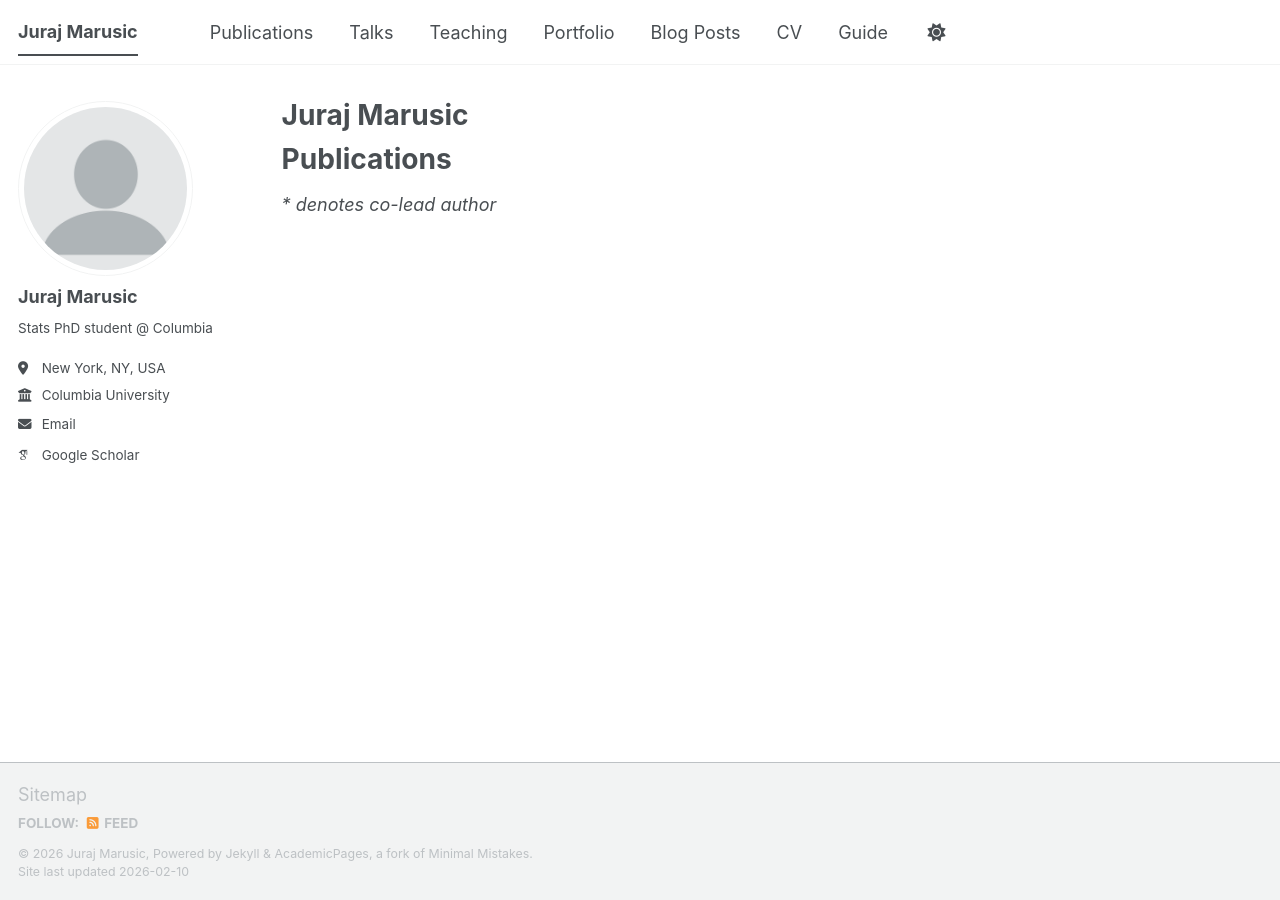
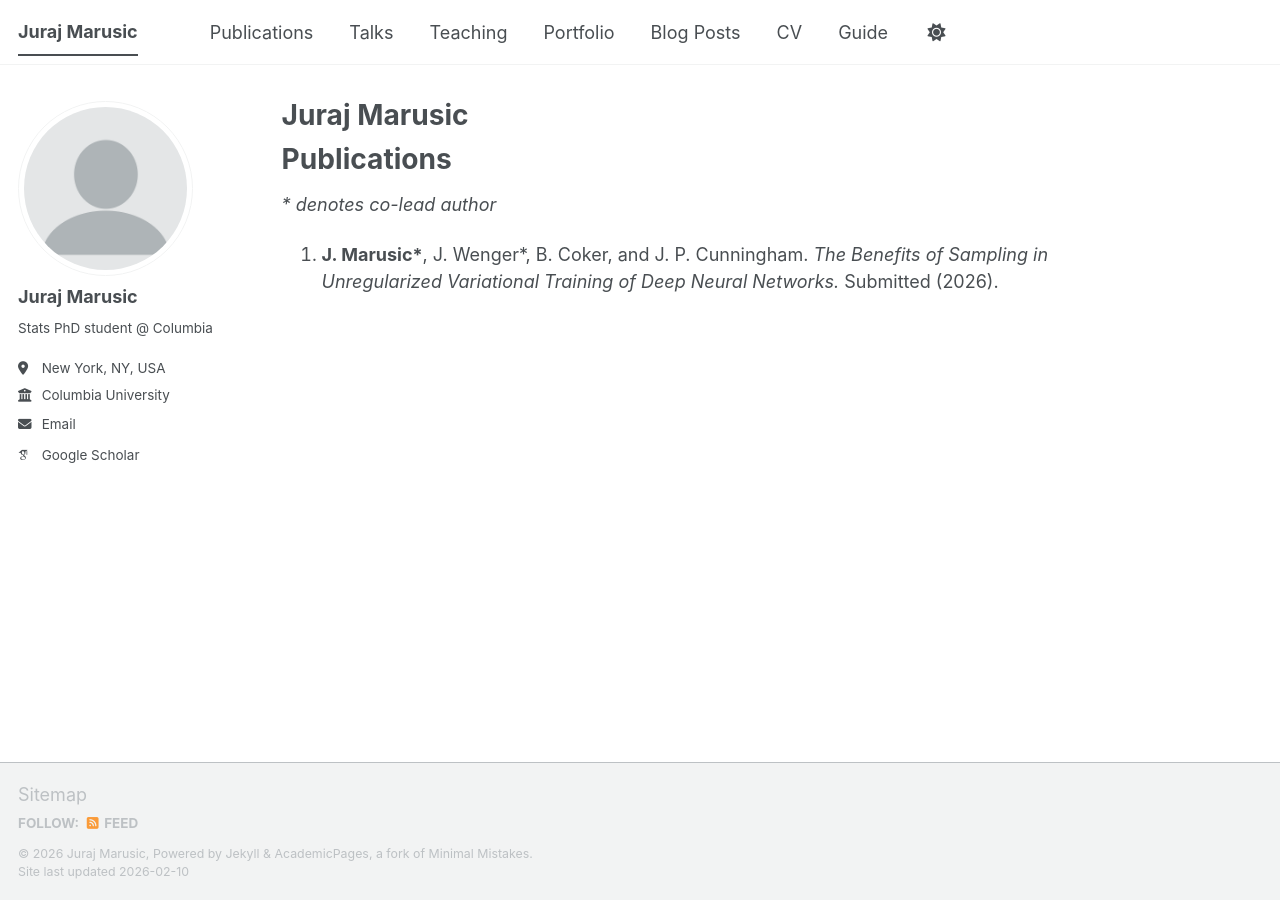
Before and after one commit to JurajMarusic/jurajmarusic.github.io, a Jekyll site: the page built from _pages/about.md, in a window 1280 px wide. Built offline with Jekyll 4.4.1, drawn with Linux system fonts in a browser that asks for light colours; some web fonts are replaced; a script bundle is joined from its source files by our own code; library files that are not in the unit come from our copies.

Commit message:
Update about.md

```diff
--- a/_pages/about.md
+++ b/_pages/about.md
@@ -9,5 +9,6 @@ redirect_from:
 
 Publications
 ======
+*\* denotes co-lead author*
 
-*\* denotes co-lead author*
+1. **J. Marusic\***, J. Wenger\*, B. Coker, and J. P. Cunningham.  *The Benefits of Sampling in Unregularized Variational Training of Deep Neural Networks.*  Submitted (2026).
```
